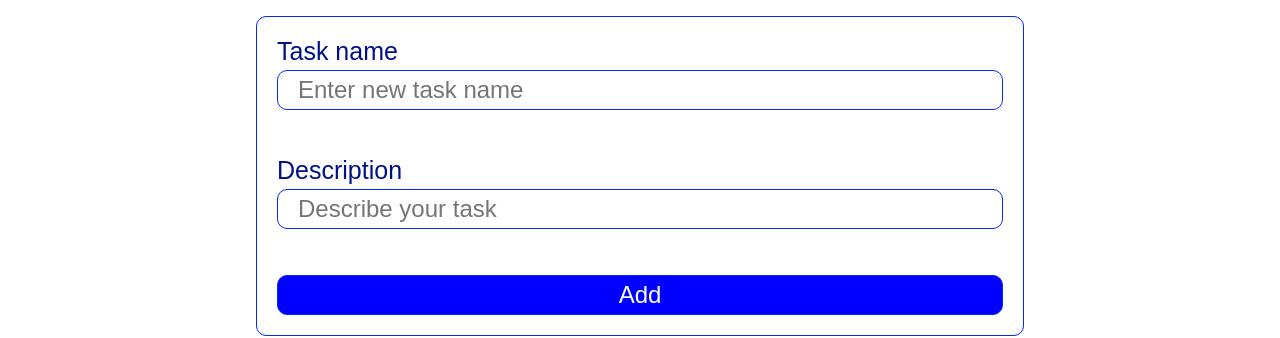
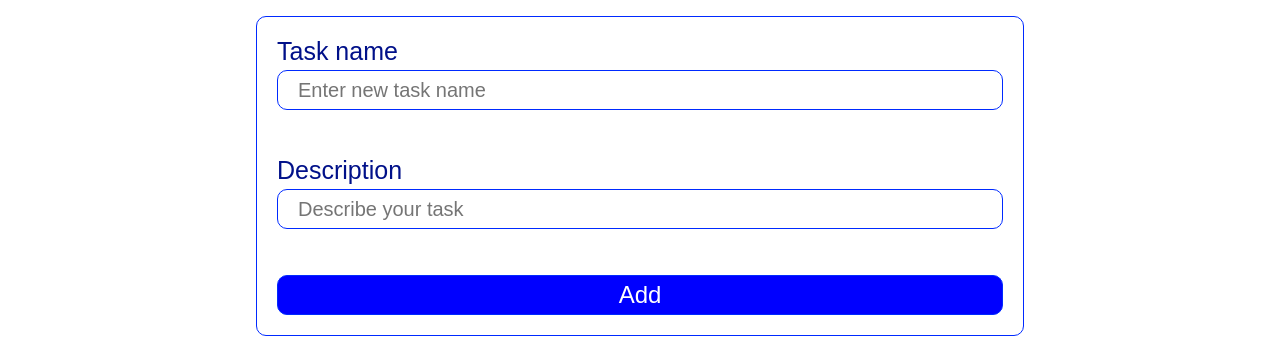
Before and after one commit to khanra321/To-do-List, a React (Create React App) app: page / in a window 1280 px wide. Shown: the part 138-476 px from the top of the page. Built offline with nearby package versions, Linux system fonts and the light colour scheme.

Commit message:
Now ready to test

```diff
--- a/src/Components/Todos.js
+++ b/src/Components/Todos.js
@@ -8,7 +8,6 @@ import AddTodoItem from './AddTodoItem.js';
 export default function Todos({ search }) {
 
   const [tasks, setTasks] = useState([]);
-
 
   const addTasks = (taskName, taskDec) => {
     let sno;
--- a/src/Styles/AddTodoItem.css
+++ b/src/Styles/AddTodoItem.css
@@ -30,7 +30,7 @@
 
     height: 40px;
     padding-left: 20px;
-    font-size: x-large;
+    font-size: 20px;
 
     border: 1px solid rgb(0, 42, 255);
     border-radius: 10px;
```
